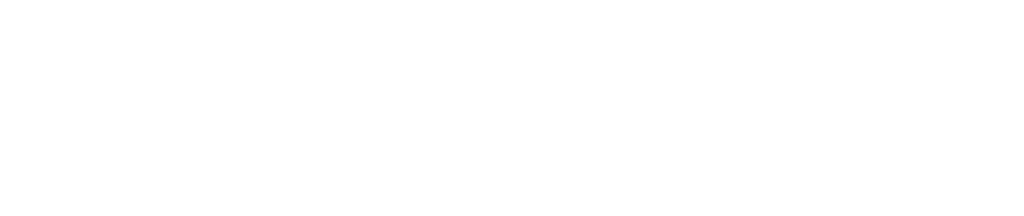
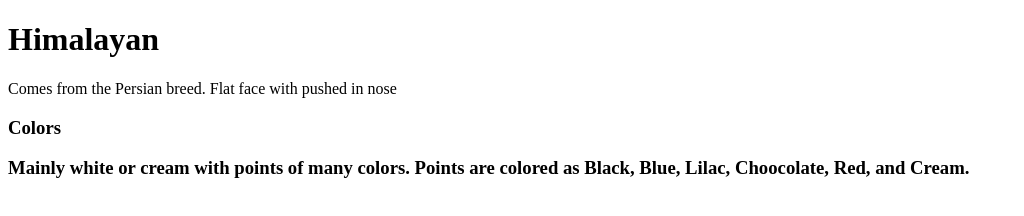
Before and after one commit to brandinhisaw/HTML-and-CSS-Projects, a plain HTML site: page Assignment.html in a window 1280 px wide. Shown: the whole page, without its empty margins (0-1024 px from the left). Drawn offline with Linux system fonts and the light colour scheme.

Commit message:
Update Assignment.html
Add Himalayan cat information to assignment.html

```diff
--- a/Assignment.html
+++ b/Assignment.html
@@ -1,9 +1,13 @@
 <!DOCTYPE html>
 <html>
 	<head>
-		<title>The Title</title>
+		<title>Cat Breed</title>
 		<meta charset="utf-8">
 	</head>
 	<body>
+		<h1>Himalayan</h1>
+		<p>Comes from the Persian breed. Flat face with pushed in nose</p>
+		<h3>Colors<h3>
+		<p>Mainly white or cream with points of many colors. Points are colored as Black, Blue, Lilac, Choocolate, Red, and Cream.</p>
 	</body>
 </html>
```
